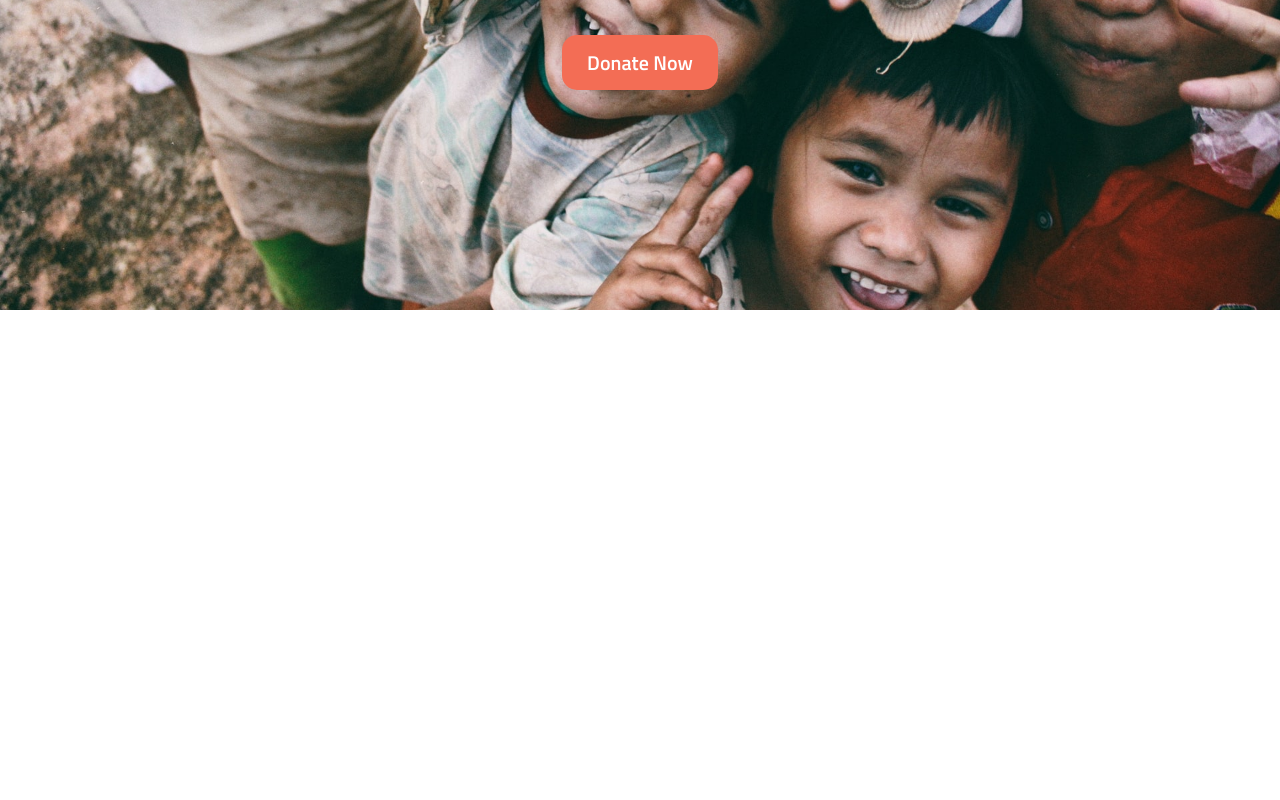
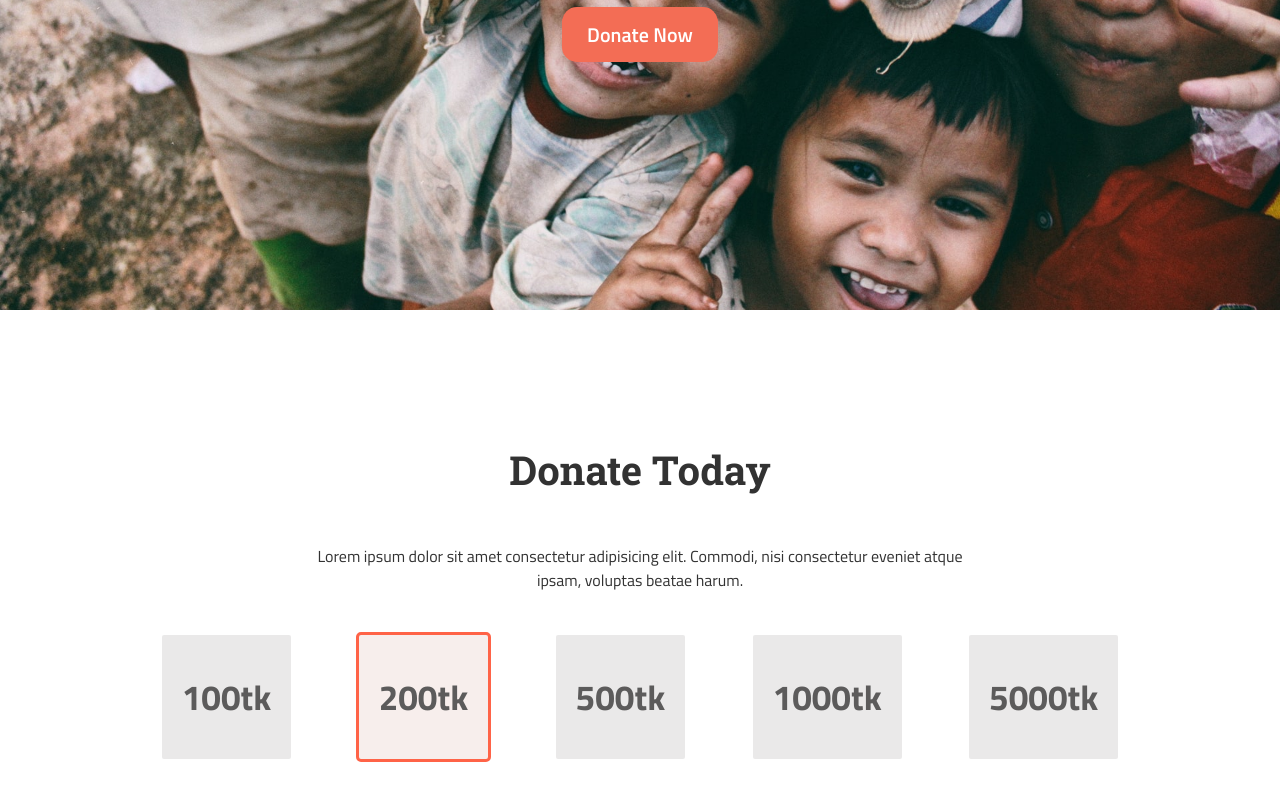
Before and after one commit to AbdullahAlAnasSaimon/charity, a plain HTML site: page index.html in a window 1280 px wide. Shown: the part 490-1290 px from the top of the page. Before the commit the page ends 900 px from the top, so only its background shows below. Drawn offline with Linux system fonts and the light colour scheme.

Commit message:
donate today incomplete

```diff
--- a/index.html
+++ b/index.html
@@ -11,6 +11,7 @@
     <link href="https://fonts.googleapis.com/css2?family=Roboto+Slab:wght@400;500;600;700;800;900&family=Titillium+Web:wght@400;600;700&display=swap" rel="stylesheet">
 </head>
 <body>
+    <!-- top banner start -->
     <section class="banner top-bg">
         <div class="container">
             <div class="banner-wraper">
@@ -20,5 +21,24 @@
             </div>
         </div>
     </section>
+    <!-- top banner end -->
+
+    <!-- donate today start -->
+    <section class="banner">
+        <div class="container">
+            <h1>Donate Today</h1>
+            <p class="banner-para para-color">
+                Lorem ipsum dolor sit amet consectetur adipisicing elit. Commodi, nisi consectetur eveniet atque ipsam, voluptas beatae harum.
+            </p>
+            <div class="donate-list">
+                <div><a href="#">100tk</a></div>
+                <div><a href="#" class="active-list">200tk</a></div>
+                <div><a href="#">500tk</a></div>
+                <div><a href="#">1000tk</a></div>
+                <div><a href="#">5000tk</a></div>
+            </div>
+        </div>
+    </section>
+    <!-- donate today end -->
 </body>
 </html>
--- a/style.css
+++ b/style.css
@@ -16,16 +16,16 @@ body{
     margin: 0 auto;
 }
 h1{
-    font-size: 35px;
+    font-size: 40px;
     font-weight: bold;
-    color: #fff;
+    color: #323232;
 }
 .banner-para{
     color: #fff;
     font-size: 16px;
     font-family: 'Titillium Web', sans-serif;
-    margin-bottom: 60px;
-    margin-top: 50px;
+    margin-top: 15px;
+    margin-bottom: 40px;
 }
 /* top-banner start */
 .top-bg{
@@ -57,3 +57,32 @@ h1{
     background-color: #f59688;
     transition: 0.5s;
 }
+/* top banner end */
+
+/* donate today start */
+.para-color{
+    color:#323232;
+    padding: 0px 170px;
+}
+.donate-list{
+    display: flex;
+    flex-direction: row;
+    justify-content: space-around;
+}
+.donate-list a{
+    display: block;
+    padding: 35px 20px;
+    background-color: #eae9e9;
+    font-size: 35px;
+    color: #5c5b5b;
+    font-weight: bold;
+    border: 3px solid #fff;
+    border-radius: 5px;
+    text-decoration: none;
+    font-family: 'Titillium Web', sans-serif;
+}
+.donate-list a.active-list{
+    background-color: #f7eeec;
+    border: 3px solid #ff6347;
+}
+/* donate today end */
```
